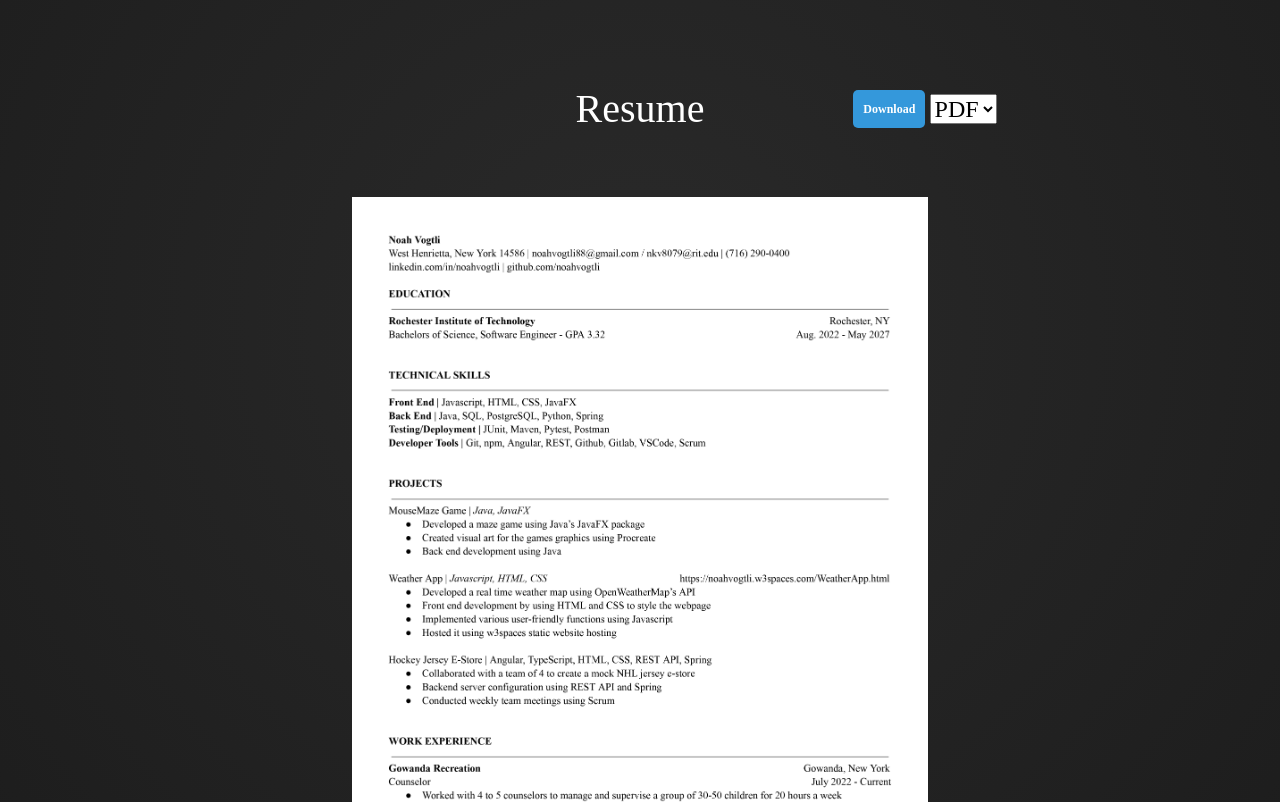
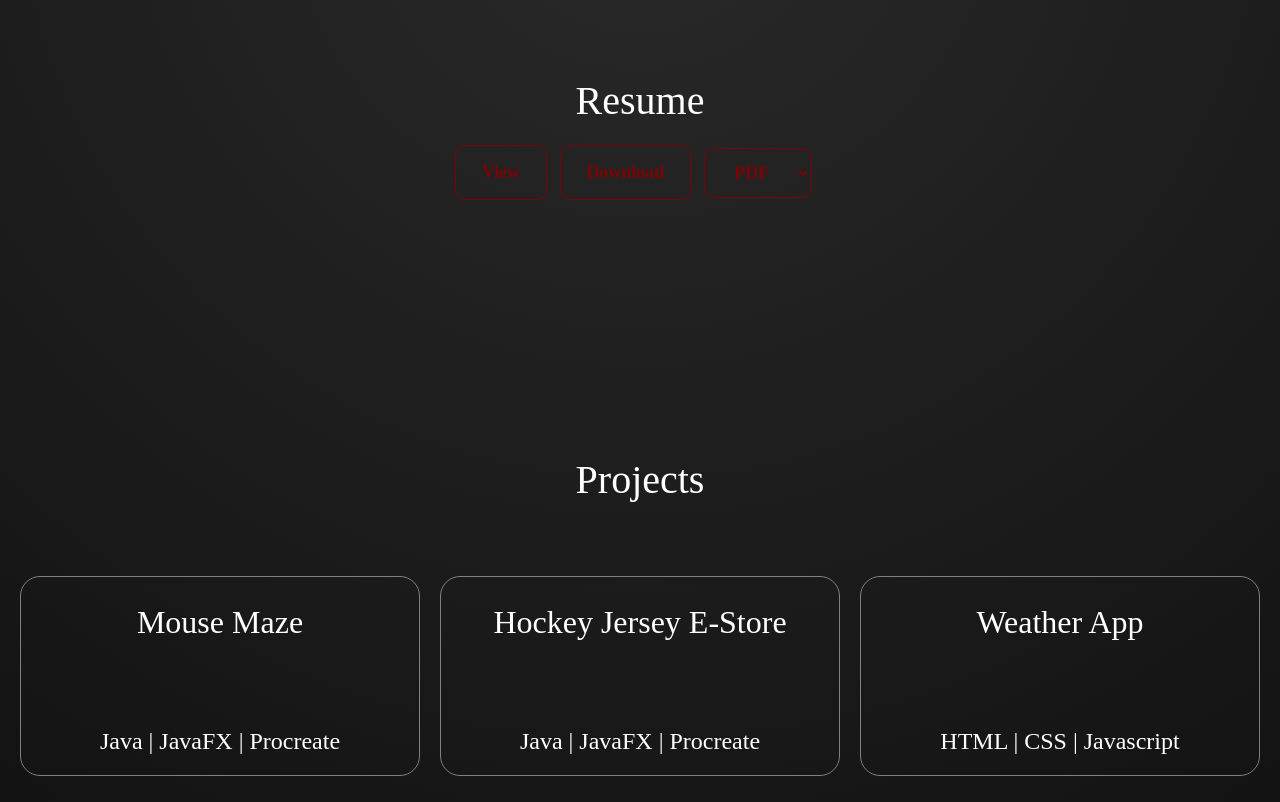
Before and after one commit to noahvogtli/portfolio, a website: page index.html in a window 1280 px wide. Shown: the part 1380-2182 px from the top of the page. Drawn offline with nearby package versions, Linux system fonts and the light colour scheme; a web font is replaced by a local one.

Commit message:
formatted the project boxes

```diff
--- a/index.html
+++ b/index.html
@@ -47,19 +47,16 @@
             <div class="skills-box">Scrum</div>
         </div>
     </div>
-    <div class="heading-container" id="resume">
-        <div></div>
+    <div class="resume-container" id="resume">
         <h1 class="resume-heading">Resume</h1>
         <div class="actions-container">
-            <a href="data/Noah_Vogtli_Resume.pdf" class="download-button" id="download-button" download>Download</a>
-            <select name="FileType" id="filetype" class="filetypeDropdown">
-                <option value="pdf">PDF</option>
-                <option value="jpg">JPG</option>
-            </select>
+        <a href="data/Noah_Vogtli_Resume.pdf" class="download-button" id="view-button" target="_blank">View</a>
+        <a href="data/Noah_Vogtli_Resume.pdf" class="download-button" id="download-button" download>Download</a>
+        <select name="FileType" id="filetype" class="download-button">
+            <option value="pdf">PDF</option>
+            <option value="jpg">JPG</option>
+        </select>
         </div>
-        </div>
-    <div class="flex-container">
-    <img src="data/Noah_Vogtli_Resume.jpg" id="resume-pdf" class="resume-pdf">
     </div>
     <div class="space"></div>
     <div class="flex-container" id="projects">
@@ -68,12 +65,15 @@
     <div class="projects-container">
         <a href="mousemaze.html" class="project-boxes">
             <h2>Mouse Maze</h2>
+            <p>Java | JavaFX | Procreate</p>
         </a>
         <a href="estore.html" class="project-boxes">
             <h2>Hockey Jersey E-Store</h2>
+            <p>Java | JavaFX | Procreate</p>
         </a>
         <a href="weatherapp.html" class="project-boxes">
             <h2>Weather App</h2>
+            <p>HTML | CSS | Javascript</p>
         </a>
     </div>
     <div class="space"></div>
--- a/style.css
+++ b/style.css
@@ -136,34 +136,13 @@ body
     align-items: center;
     text-align: center;
     display: flex;
+    margin-top: 0%;
 }
 
-.download-button {
-    padding: 10px 10px;
-    margin-right: 1%;
-    font-size: 12px;
-    font-weight: bold;
-    text-align: center;
-    text-decoration: none;
-    color: #fff;
-    background-color: #3498db;
-    border-radius: 5px;
-    transition: background-color 0.3s ease;
-    cursor: pointer;
-    outline: none;
-}
 
-.actions-container {
-    display: flex;
-    justify-content: flex-start;
-    align-items: center;
-}
-
-.heading-container
+.resume-container
 {
-    display:grid;
-    grid-template-columns: 1fr 1fr 1fr;
-    margin-top: 5%;
+    display:block;
     align-items: center;
     text-align: center;
     /* border: 1%;
@@ -171,26 +150,44 @@ body
 
 }
 
+.actions-container
+{
+    display: flex;
+    align-items: center;
+    justify-content: center;
+}
+
+.download-button
+{
+    background: none;
+    border: 1px;
+    border-style: solid;
+    border-radius: 10px;
+    border-color: rgb(123, 3, 3);
+    color: rgb(123, 3, 3);
+    text-align: center;
+    justify-content: center;
+    align-items: center;
+    margin-top: 1%;
+    padding: 1% 2%;
+    margin-right: 1%;
+    font-size: 18px;
+    font-weight: bold;
+    text-decoration: none;
+}
+
 .space
 {
     margin: 20%;
 }
 
-.resume-pdf
-{
-    width: 80%;
-    height: auto;
-    margin: auto;
-    border: 1%;
-    border-style: solid;
-}
 
 .project-boxes {
     box-sizing: border-box;
-    border: 1px solid gray; /* Choose your desired border style and width */
+    border: 1px solid gray;
     border-radius: 10px;
     margin: 5%;
-    background-color: rgb(76, 76, 76);
+    background: none;
     display: flex;
     justify-content: center;
     text-align: center;
@@ -198,12 +195,13 @@ body
     color: white;
     text-decoration: none;
     padding-top: 5%;
+    flex-direction: column;
 }
 
 .project-boxes:hover
 {
-    background-color: rgb(62, 62, 62);
     color: white;
+    border-color: rgb(123, 3, 3);
 }
 
 
@@ -241,10 +239,15 @@ body
     flex-wrap: wrap;
 }
 
+.about-div h5
+{
+    margin-top: 25%;
+}
+
 .skills-box
 {
     background:none;
-    border: 1%;
+    border: 1px;
     border-style: solid;
     border-radius: 10px;
     border-color: rgb(123, 3, 3);
@@ -292,11 +295,6 @@ body
         width: 25%;
     }
 
-    .resume-heading
-    {
-        margin: auto;
-
-    }
 
     /* .topnav
     {
@@ -312,18 +310,20 @@ body
     {
         display: flex;
         align-items: center;
-        justify-content: space-around;
+        justify-content: space-evenly;
         flex-direction: row;
     }
 
     .project-boxes
     {
-        height: 400px;
+        height: 200px;
         width: 400px;
         margin: 0;
         margin-top: 5%;
         padding-top: 2%;
         border-radius: 20px;
+        flex-direction: column;
+        justify-content: space-between;
     }
 
     .about-div p
@@ -346,5 +346,6 @@ body
     {
         padding: 0% 1%;
         margin-top: 2%;
+        border: 1%;
     }
 }
```
